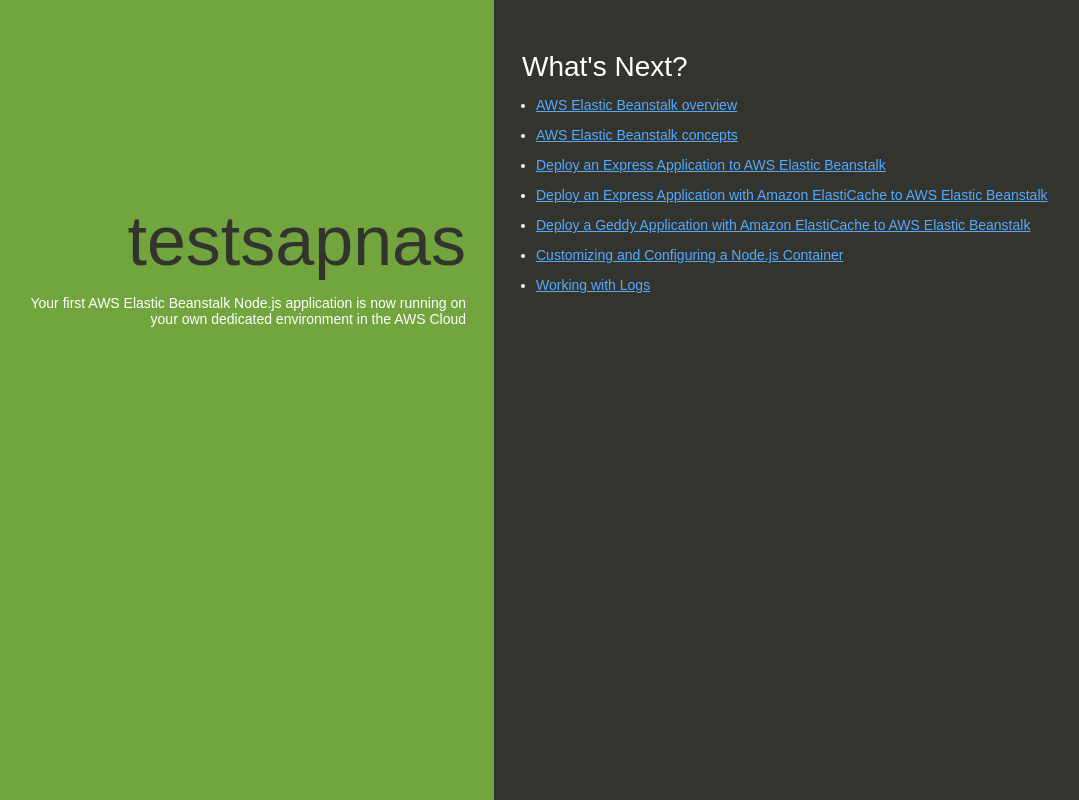
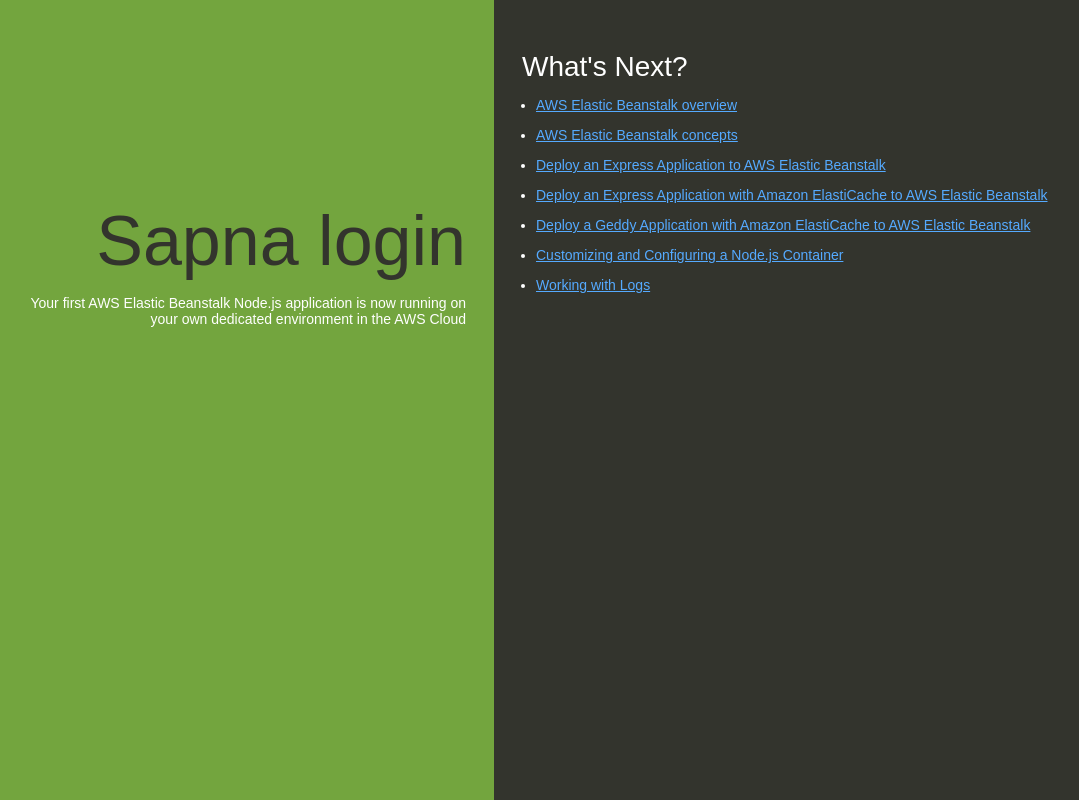
Before and after one commit to Sapnanandi/demo, a website: page index.html in a window 1280 px wide. Shown: the whole page, without its empty margins (146-1225 px from the left). Drawn offline with Linux system fonts and the light colour scheme.

Commit message:
version 2

```diff
--- a/index.html
+++ b/index.html
@@ -74,7 +74,7 @@
   </head>
   <body>
     <div class="textColumn">
-      <h1>testsapnas</h1>
+      <h1>Sapna login</h1>
       <p>Your first AWS Elastic Beanstalk Node.js application is now running on your own dedicated environment in the AWS Cloud</p>
     </div>
     <div class="linksColumn">
```
